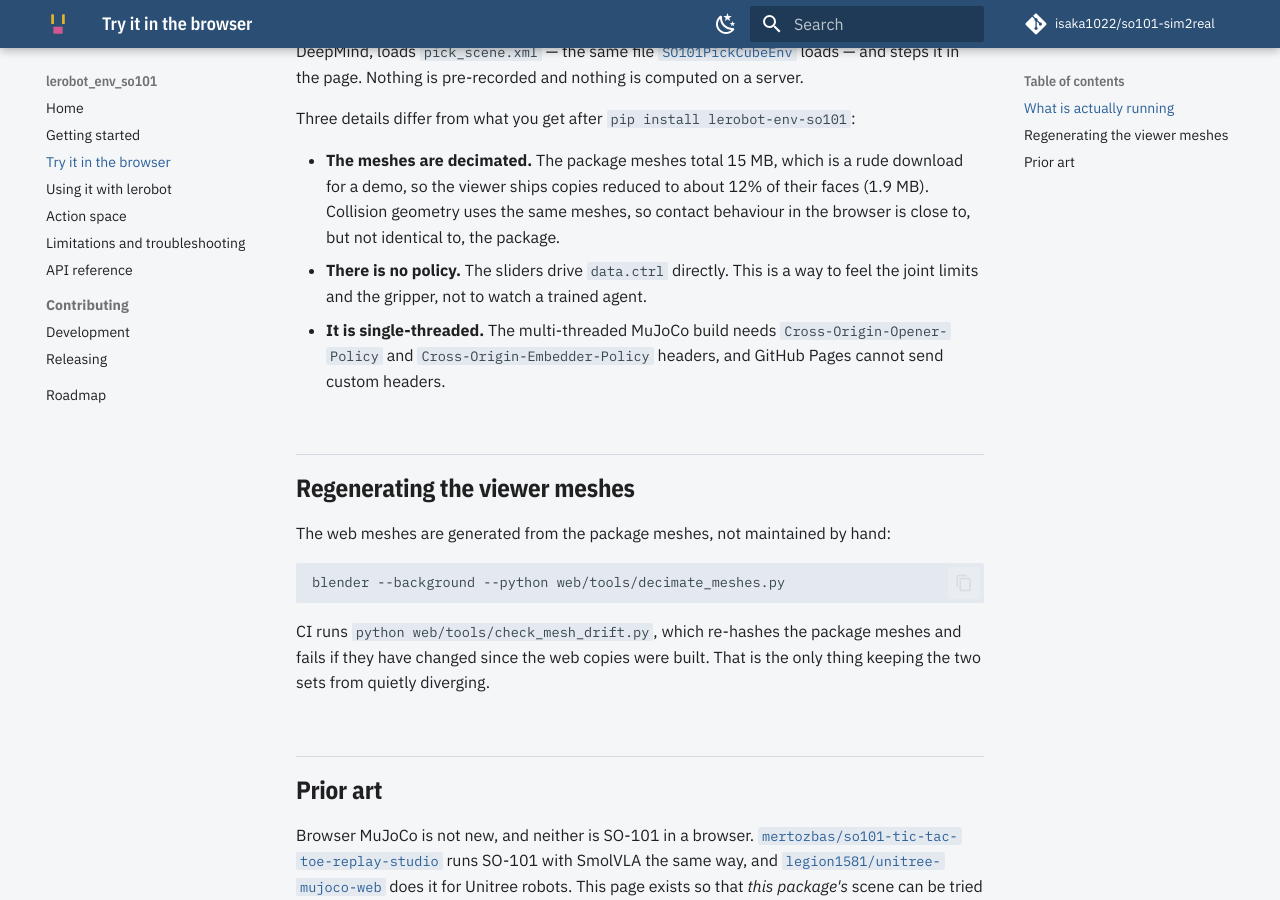
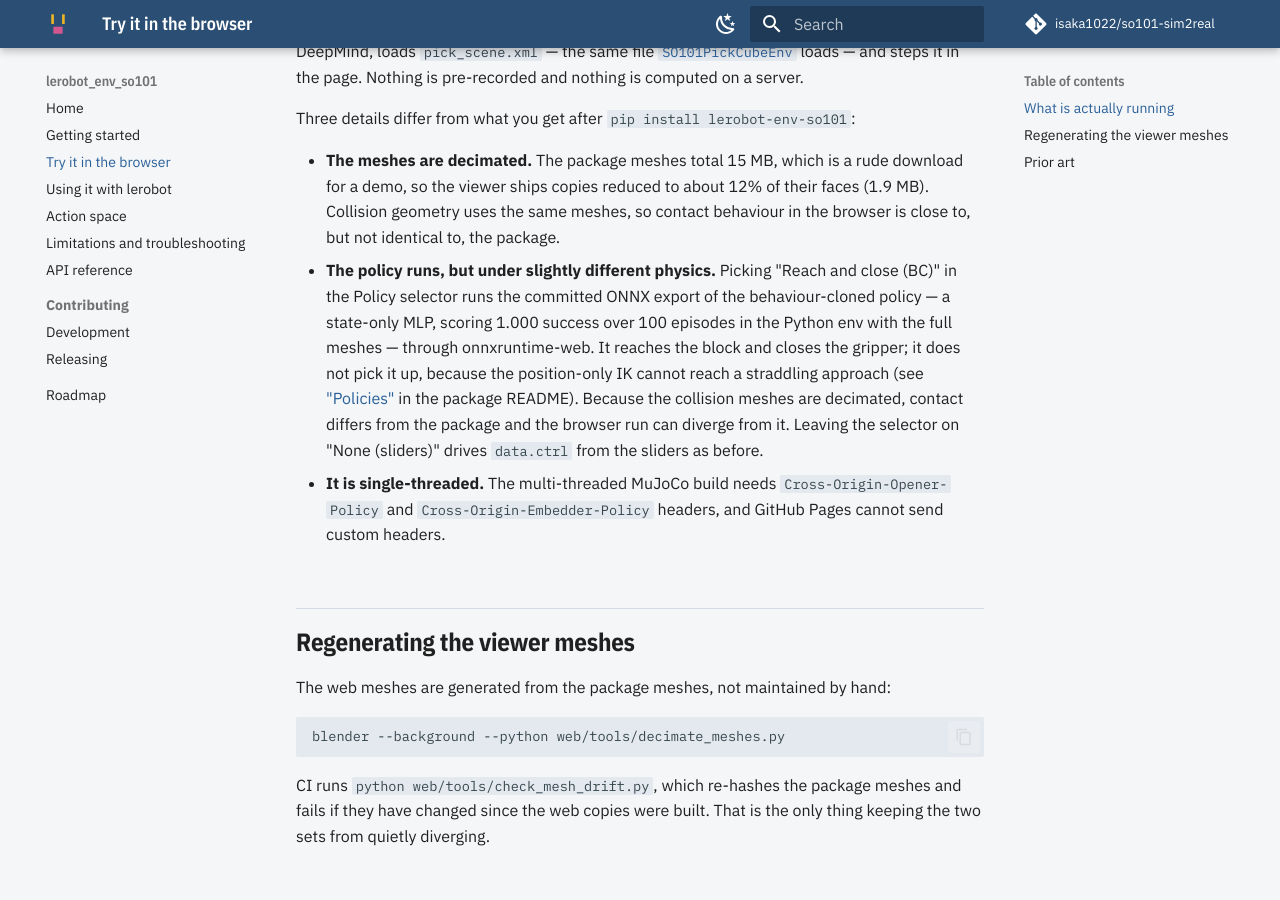
Before and after one commit to isaka1022/so101-sim2real, an MkDocs documentation site: the page built from docs/simulator.md, in a window 1280 px wide and 900 px high, scrolled down 1212 px. Built offline with MkDocs 1.6.1 and Material for MkDocs 9.7.7, drawn with Linux system fonts in a browser that asks for light colours; comment, search, counter and statistics services are not loaded.

Commit message:
docs(simulator): say that the browser viewer now runs a policy
Replaces the "There is no policy" bullet. Keeps the caveats that matter: it
reaches and closes but does not pick, and the decimated collision meshes mean
browser behaviour can diverge from the package.

Co-Authored-By: Claude Fable 5.1 <noreply@anthropic.com>

```diff
--- a/docs/simulator.md
+++ b/docs/simulator.md
@@ -23,8 +23,16 @@ Three details differ from what you get after `pip install lerobot-env-so101`:
   download for a demo, so the viewer ships copies reduced to about 12% of their
   faces (1.9 MB). Collision geometry uses the same meshes, so contact behaviour
   in the browser is close to, but not identical to, the package.
-- **There is no policy.** The sliders drive `data.ctrl` directly. This is a way
-  to feel the joint limits and the gripper, not to watch a trained agent.
+- **The policy runs, but under slightly different physics.** Picking
+  "Reach and close (BC)" in the Policy selector runs the committed ONNX export
+  of the behaviour-cloned policy — a state-only MLP, scoring 1.000 success over
+  100 episodes in the Python env with the full meshes — through
+  onnxruntime-web. It reaches the block and closes the gripper; it does not pick
+  it up, because the position-only IK cannot reach a straddling approach (see
+  ["Policies"](https://github.com/isaka1022/so101-sim2real/tree/main/packages/lerobot_env_so101#policies)
+  in the package README). Because the collision meshes are decimated, contact
+  differs from the package and the browser run can diverge from it. Leaving the
+  selector on "None (sliders)" drives `data.ctrl` from the sliders as before.
 - **It is single-threaded.** The multi-threaded MuJoCo build needs
   `Cross-Origin-Opener-Policy` and `Cross-Origin-Embedder-Policy` headers, and
   GitHub Pages cannot send custom headers.
```
